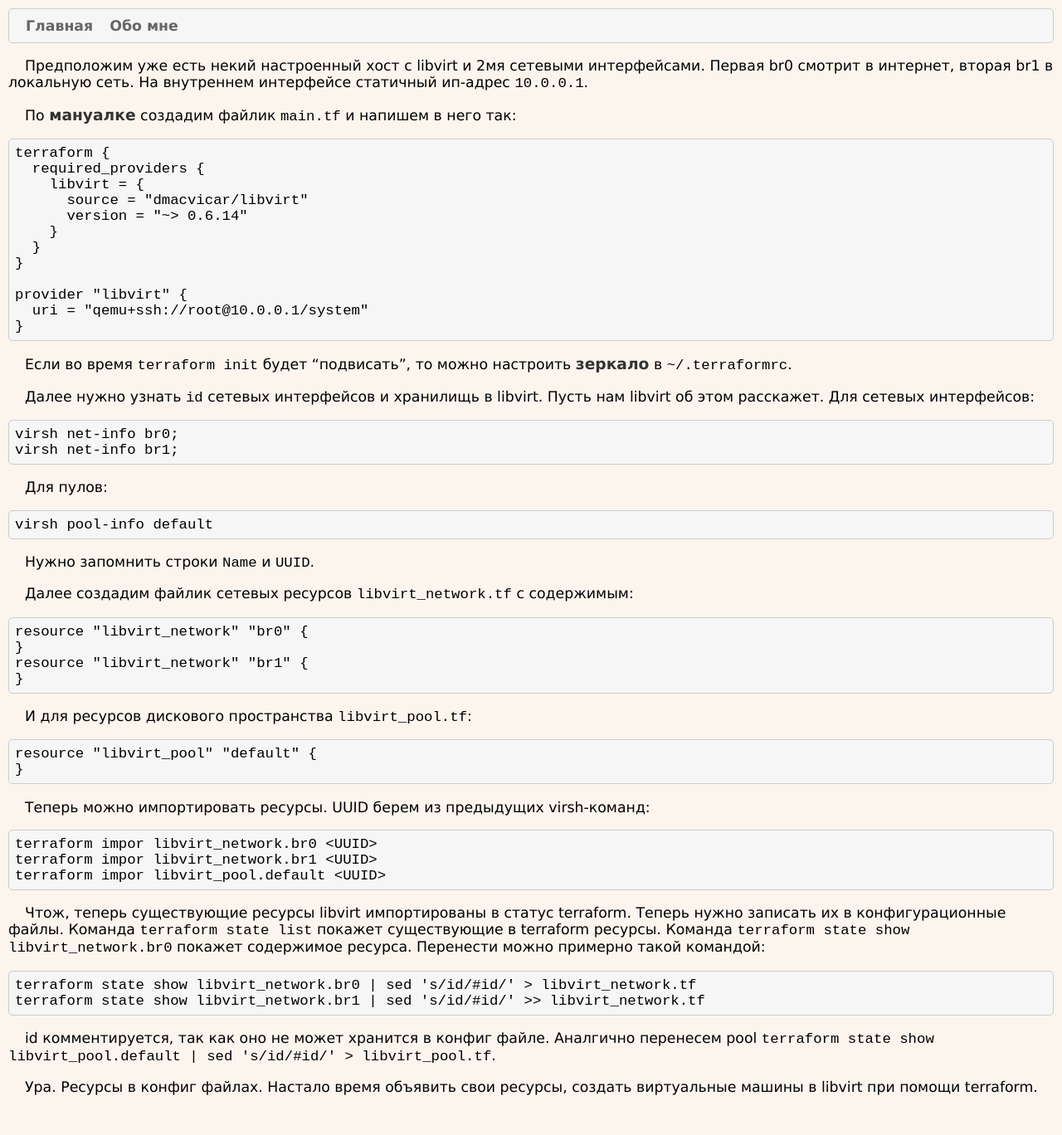
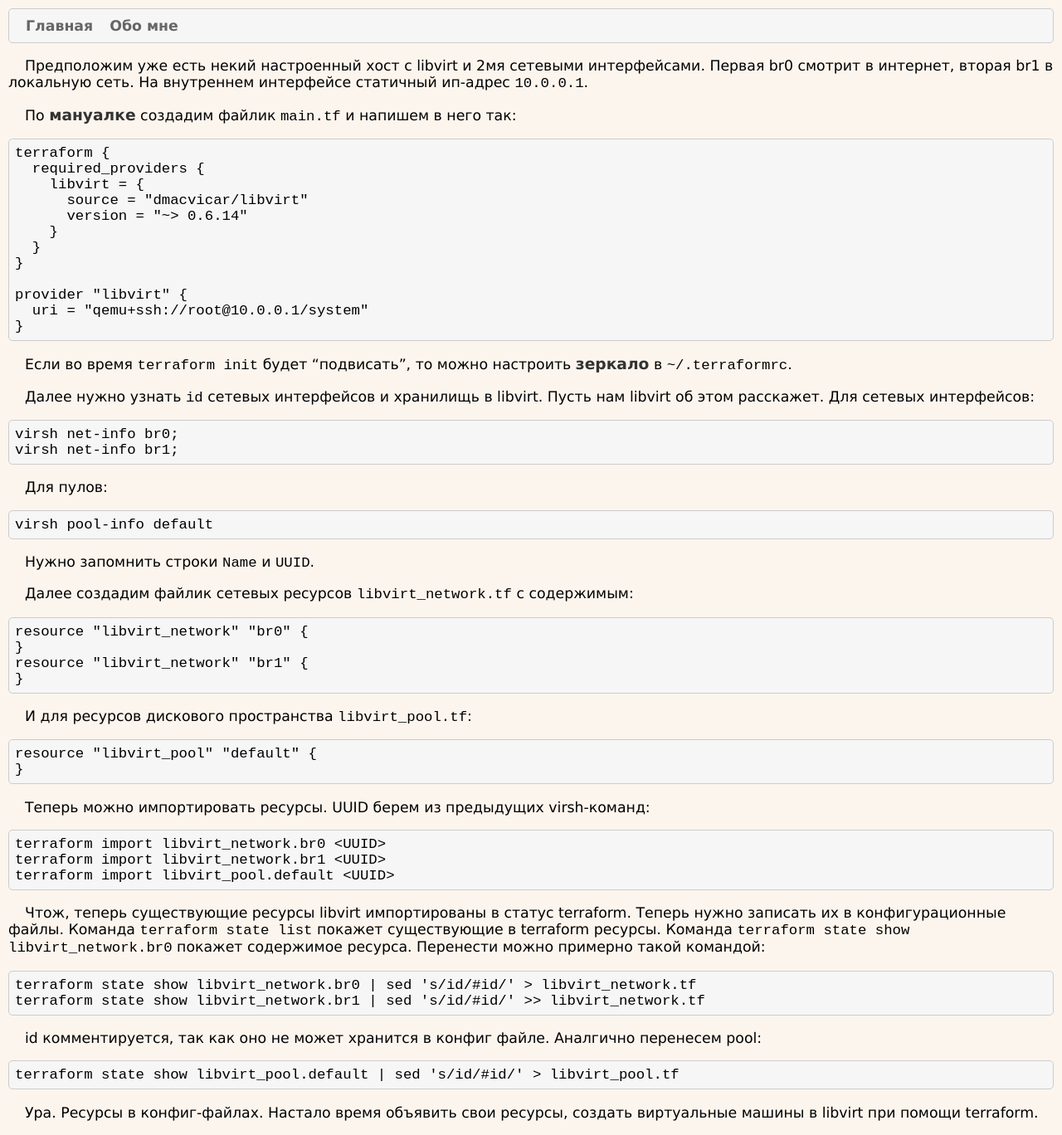
Before and after one commit to cronolio/cronolio.github.io, a Jekyll site: the page built from _posts/2022-04-28-minimal-devops-part-1a.md, in a window 1280 px wide. Shown: the whole page at 83% size. Built offline with Jekyll 4.4.1, drawn with Linux system fonts in a browser that asks for light colours; before the commit the page ends 1338 px from its top, so only the background shows below that.

Commit message:
proofread

````diff
--- a/_posts/2022-04-28-minimal-devops-part-1a.md
+++ b/_posts/2022-04-28-minimal-devops-part-1a.md
@@ -52,6 +52,7 @@ resource "libvirt_network" "br0" {
 resource "libvirt_network" "br1" {
 }
 ```
+
 И для ресурсов дискового пространства `libvirt_pool.tf`:
 ```
 resource "libvirt_pool" "default" {
@@ -60,9 +61,9 @@ resource "libvirt_pool" "default" {
 
 Теперь можно импортировать ресурсы. UUID берем из предыдущих virsh-команд:
 ```
-terraform impor libvirt_network.br0 <UUID>
-terraform impor libvirt_network.br1 <UUID>
-terraform impor libvirt_pool.default <UUID>
+terraform import libvirt_network.br0 <UUID>
+terraform import libvirt_network.br1 <UUID>
+terraform import libvirt_pool.default <UUID>
 ```
 
 Чтож, теперь существующие ресурсы libvirt импортированы в статус terraform.
@@ -74,8 +75,12 @@ terraform impor libvirt_pool.default <UUID>
 terraform state show libvirt_network.br0 | sed 's/id/#id/' > libvirt_network.tf
 terraform state show libvirt_network.br1 | sed 's/id/#id/' >> libvirt_network.tf
 ```
+
 id комментируется, так как оно не может хранится в конфиг файле.
-Аналгично перенесем pool `terraform state show libvirt_pool.default | sed 's/id/#id/' > libvirt_pool.tf`.
+Аналгично перенесем pool:
+```
+terraform state show libvirt_pool.default | sed 's/id/#id/' > libvirt_pool.tf
+```
 
-Ура. Ресурсы в конфиг файлах.
+Ура. Ресурсы в конфиг-файлах.
 Настало время объявить свои ресурсы, создать виртуальные машины в libvirt при помощи terraform.
````
